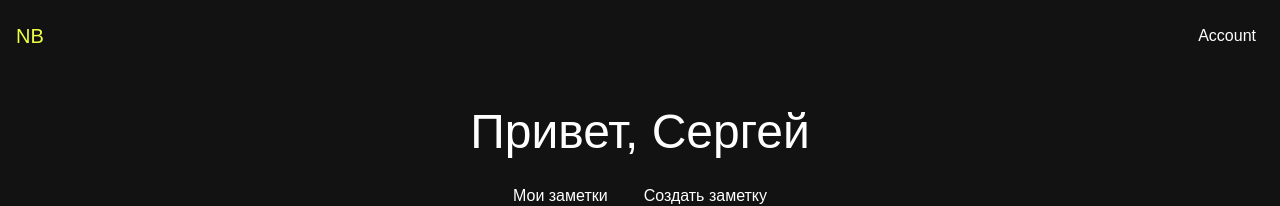
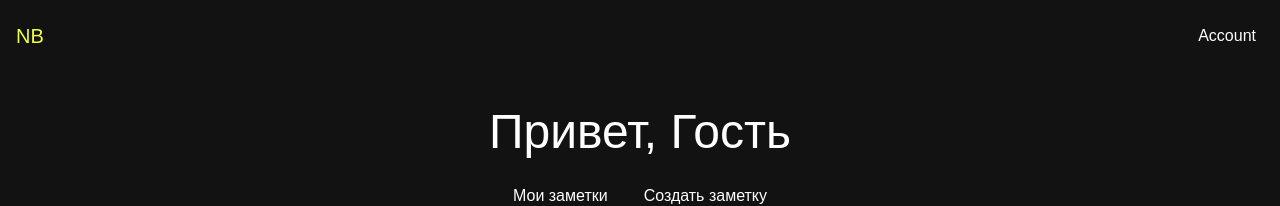
Before and after one commit to Segaoneboy/noteboard, a Next.js app: page /dashboard in a window 1280 px wide. Shown: the top 206 px of the page. Built offline with nearby package versions, Linux system fonts and the light colour scheme; no server answers; a web font is replaced by a local one.

Commit message:
0.1.4.1 fix name bug

```diff
--- a/src/app/dashboard/page.tsx
+++ b/src/app/dashboard/page.tsx
@@ -2,14 +2,16 @@
 import {useState} from "react";
 import CardsComponent from "@/components/UI/CardsComponent";
 import NewCardComponent from "@/components/UI/NewCardComponent";
+import { useSearchParams } from 'next/navigation';
 
 export default function Dashboard () {
     const [notestate, setNoteState] = useState<true | false>(true)
-
+    const searchParams = useSearchParams();
+    const name = searchParams.get("name");
     return (
         <>
             <div className="flex flex-col justify-center items-center gap-5 p-5">
-                <h1 className='text-5xl text-center mt-4'> Привет, Сергей</h1>
+                <h1 className='text-5xl text-center mt-4'> Привет, {name || 'Гость'}</h1>
                 <div className="flex gap-5">
                     <button onClick={() => {setNoteState(true)}} className="p-2 rounded-lg  hover:bg-[#262626]  hover:text-[#f8ff8a] "> Мои заметки</button>
                     <button  onClick={() => {setNoteState(false)}} className="p-2 rounded-lg  hover:bg-[#262626]  hover:text-[#f8ff8a] "> Создать заметку</button>
```
